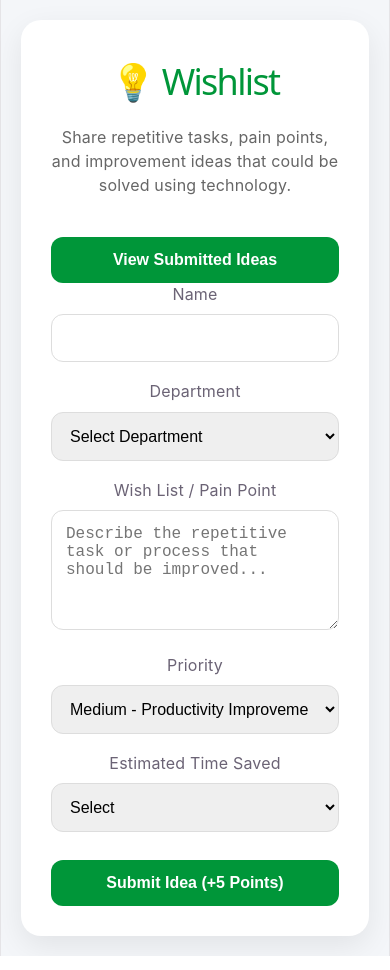
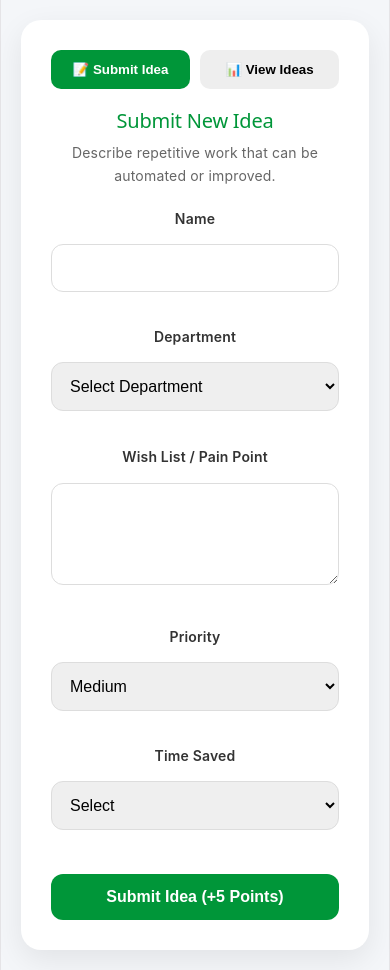
Before and after one commit to surapheil/wish_list_app, a React (Vite) app: page / in a window 390 px wide. Built offline with nearby package versions, Linux system fonts and the light colour scheme.

Commit message:
updated the form and added the toggle

```diff
--- a/src/App.css
+++ b/src/App.css
@@ -112,3 +112,66 @@ th {
 tr:nth-child(even) {
   background: #f8f8f8;
 }
+
+.nav {
+  display: flex;
+  gap: 10px;
+  margin-bottom: 20px;
+}
+
+.nav button {
+  flex: 1;
+  padding: 12px;
+  border: none;
+  border-radius: 10px;
+  background: #eee;
+  cursor: pointer;
+  font-weight: bold;
+}
+
+.nav-active {
+  background: #009639 !important;
+  color: white;
+}
+
+.form {
+  display: flex;
+  flex-direction: column;
+  gap: 16px;
+}
+
+.grid {
+  display: grid;
+  grid-template-columns: 1fr 1fr;
+  gap: 15px;
+}
+
+/* mobile responsive */
+@media (max-width: 600px) {
+  .grid {
+    grid-template-columns: 1fr;
+  }
+}
+
+label {
+  font-size: 14px;
+  font-weight: 600;
+  color: #333;
+  margin-bottom: 6px;
+  display: block;
+}
+
+.textarea {
+  min-height: 100px;
+  resize: vertical;
+}
+
+.subtext {
+  color: #666;
+  font-size: 14px;
+  margin-bottom: 20px;
+}
+
+.top_title{
+  color: #009639;
+}
--- a/src/App.jsx
+++ b/src/App.jsx
@@ -1,182 +1,41 @@
 import { useState } from "react";
 import "./App.css";
 import IdeasList from "./components/IdeaList";
+import SubmitForm from "./components/SubmitForm";
 
 function App() {
-const [name, setName] = useState("");
-const [department, setDepartment] = useState("");
-const [wishlist, setWishlist] = useState("");
-const [priority, setPriority] = useState("Medium");
-const [hoursSaved, setHoursSaved] = useState("");
-const [message, setMessage] = useState("");
-const [showIdeas, setShowIdeas] = useState(false);
-
-const submitForm = async (e) => {
-e.preventDefault();
-
-try {
-  const response = await fetch(
-    "https://script.google.com/macros/s/AKfycbwt69AxYBHXjUVVIR_DDyPhuR2ywFyMrzHWWnrLmLXN5AiyXef4jDjqETHWPLwZ9KA/exec",
-    {
-      method: "POST",
-      body: JSON.stringify({
-        name,
-        department,
-        wishlist,
-        priority,
-        hoursSaved,
-        points: 5,
-      }),
-    }
-  );
-
-  const result = await response.json();
-
-  if (result.success) {
-    setMessage("✅ Idea submitted successfully!");
-
-    setName("");
-    setDepartment("");
-    setWishlist("");
-    setPriority("Medium");
-    setHoursSaved("");
-  }
-} catch (error) {
-  setMessage("❌ Failed to submit idea.");
-  console.error(error);
-}
-
-};
+  const [page, setPage] = useState("submit");
 
   return (
     <div className="container">
       <div className="card">
-    <div className="hero">
-        <h1>💡 Wishlist</h1>
-        <p>
-          Share repetitive tasks, pain points, and improvement ideas that
-          could be solved using technology.
-        </p>
+
+        {/* NAV BAR */}
+        <div className="nav">
+          <button
+            className={page === "submit" ? "nav-active" : ""}
+            onClick={() => setPage("submit")}
+          >
+            📝 Submit Idea
+          </button>
+
+          <button
+            className={page === "ideas" ? "nav-active" : ""}
+            onClick={() => setPage("ideas")}
+          >
+            📊 View Ideas
+          </button>
         </div>
 
-    <button
-        type="button"
-        className="submit-btn"
-        onClick={() => setShowIdeas(!showIdeas)}
-      >
-        {showIdeas
-          ? "Hide Submitted Ideas"
-          : "View Submitted Ideas"}
-    </button>
+        {/* PAGE CONTENT */}
+        {page === "submit" ? (
+          <SubmitForm />
+        ) : (
+          <IdeasList />
+        )}
 
-    <form onSubmit={submitForm}>
-      <div className="form-group">
-        <label>Name</label>
-        <input
-          className="form-control"
-          type="text"
-          value={name}
-          onChange={(e) => setName(e.target.value)}
-          required
-        />
-      </div>
-
-      <div className="form-group">
-        <label>Department</label>
-        <select
-          className="form-control"
-          value={department}
-          onChange={(e) => setDepartment(e.target.value)}
-          required
-        >
-          <option value="">Select Department</option>
-          <option>Sales</option>
-          <option>Logistics</option>
-          <option>Supply Chain</option>
-          <option>Finance</option>
-          <option>Procurement</option>
-          <option>HR</option>
-          <option>Manufacturing</option>
-          <option>IT</option>
-          <option>Other</option>
-        </select>
-      </div>
-
-      <div className="form-group">
-        <label>Wish List / Pain Point</label>
-        <textarea
-          className="form-control"
-          value={wishlist}
-          onChange={(e) => setWishlist(e.target.value)}
-          required
-          rows="5"
-          placeholder="Describe the repetitive task or process that should be improved..."
-        />
-      </div>
-
-      <div className="form-group">
-        <label>Priority</label>
-        <select
-          className="form-control"
-          value={priority}
-          onChange={(e) => setPriority(e.target.value)}
-        >
-          <option value="Critical">
-            Critical - Stops Work
-          </option>
-          <option value="High">
-            High - Significant Time Waste
-          </option>
-          <option value="Medium">
-            Medium - Productivity Improvement
-          </option>
-          <option value="Low">
-            Low - Nice To Have
-          </option>
-        </select>
-      </div>
-
-      <div className="form-group">
-        <label>Estimated Time Saved</label>
-        <select
-          className="form-control"
-          value={hoursSaved}
-          onChange={(e) => setHoursSaved(e.target.value)}
-          required
-        >
-          <option value="">Select</option>
-          <option value="<1 hour/week">
-            Less than 1 hour/week
-          </option>
-          <option value="1-3 hours/week">
-            1-3 hours/week
-          </option>
-          <option value="3-5 hours/week">
-            3-5 hours/week
-          </option>
-          <option value="5-10 hours/week">
-            5-10 hours/week
-          </option>
-          <option value="10+ hours/week">
-            More than 10 hours/week
-          </option>
-        </select>
-      </div>
-
-      <button className="submit-btn" type="submit">
-        Submit Idea (+5 Points)
-      </button>
-    </form>
-
-    {message && (
-      <div className="message">
-        {message}
-      </div>
-    )}
-    {showIdeas && <IdeasList />}
       </div>
     </div>
-
   );
 }
 
--- /dev/null
+++ b/src/components/SubmitForm.jsx
@@ -0,0 +1,129 @@
+import { useState } from "react";
+
+function SubmitForm() {
+  const [name, setName] = useState("");
+  const [department, setDepartment] = useState("");
+  const [wishlist, setWishlist] = useState("");
+  const [priority, setPriority] = useState("Medium");
+  const [hoursSaved, setHoursSaved] = useState("");
+  const [message, setMessage] = useState("");
+
+  const submitForm = async (e) => {
+    e.preventDefault();
+
+    const response = await fetch("https://script.google.com/macros/s/AKfycbwt69AxYBHXjUVVIR_DDyPhuR2ywFyMrzHWWnrLmLXN5AiyXef4jDjqETHWPLwZ9KA/exec", {
+      method: "POST",
+      body: JSON.stringify({
+        name,
+        department,
+        wishlist,
+        priority,
+        hoursSaved,
+        points: 5,
+      }),
+    });
+
+    const result = await response.json();
+
+    if (result.success) {
+      setMessage("✅ Idea submitted successfully!");
+
+      setName("");
+      setDepartment("");
+      setWishlist("");
+      setPriority("Medium");
+      setHoursSaved("");
+    }
+  };
+
+  return (
+    <>
+      <h2 className="top_title">Submit New Idea</h2>
+      <p className="subtext">
+        Describe repetitive work that can be automated or improved.
+      </p>
+
+      <form onSubmit={submitForm} className="form">
+        <div className="grid">
+            <div className="form-group">
+            <label>Name</label>
+            <input
+                className="form-control"
+                value={name}
+                onChange={(e) => setName(e.target.value)}
+                required
+            />
+            </div>
+
+            <div className="form-group">
+            <label>Department</label>
+            <select
+                className="form-control"
+                value={department}
+                onChange={(e) => setDepartment(e.target.value)}
+                required
+            >
+                <option value="">Select Department</option>
+                <option>Sales</option>
+                <option>Logistics</option>
+                <option>Finance</option>
+                <option>IT</option>
+            </select>
+            </div>
+        </div>
+
+        <div className="form-group">
+            <label>Wish List / Pain Point</label>
+            <textarea
+            className="form-control textarea"
+            value={wishlist}
+            onChange={(e) => setWishlist(e.target.value)}
+            required
+            rows="4"
+            />
+        </div>
+
+        <div className="grid">
+            <div className="form-group">
+            <label>Priority</label>
+            <select
+                className="form-control"
+                value={priority}
+                onChange={(e) => setPriority(e.target.value)}
+            >
+                <option>Critical</option>
+                <option>High</option>
+                <option>Medium</option>
+                <option>Low</option>
+            </select>
+            </div>
+
+            <div className="form-group">
+            <label>Time Saved</label>
+            <select
+                className="form-control"
+                value={hoursSaved}
+                onChange={(e) => setHoursSaved(e.target.value)}
+                required
+            >
+                <option value="">Select</option>
+                <option>1-3 hours/week</option>
+                <option>3-5 hours/week</option>
+                <option>5-10 hours/week</option>
+                <option>10+ hours/week</option>
+            </select>
+            </div>
+        </div>
+
+        <button className="submit-btn" type="submit">
+            Submit Idea (+5 Points)
+        </button>
+
+        {message && <div className="message">{message}</div>}
+        </form>
+      {message && <p>{message}</p>}
+    </>
+  );
+}
+
+export default SubmitForm;
```
Lines whose indentation alone changed are shown as unchanged.
